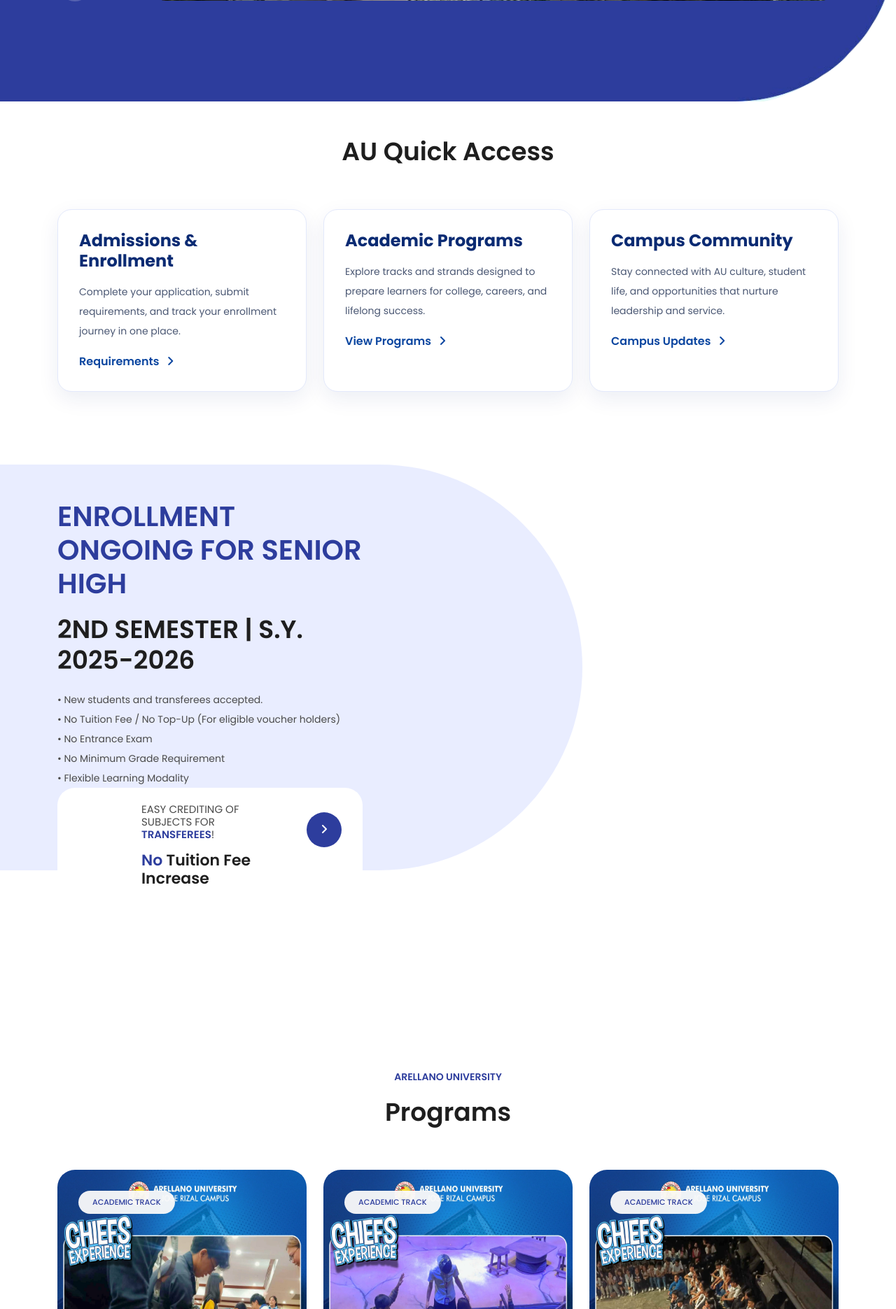
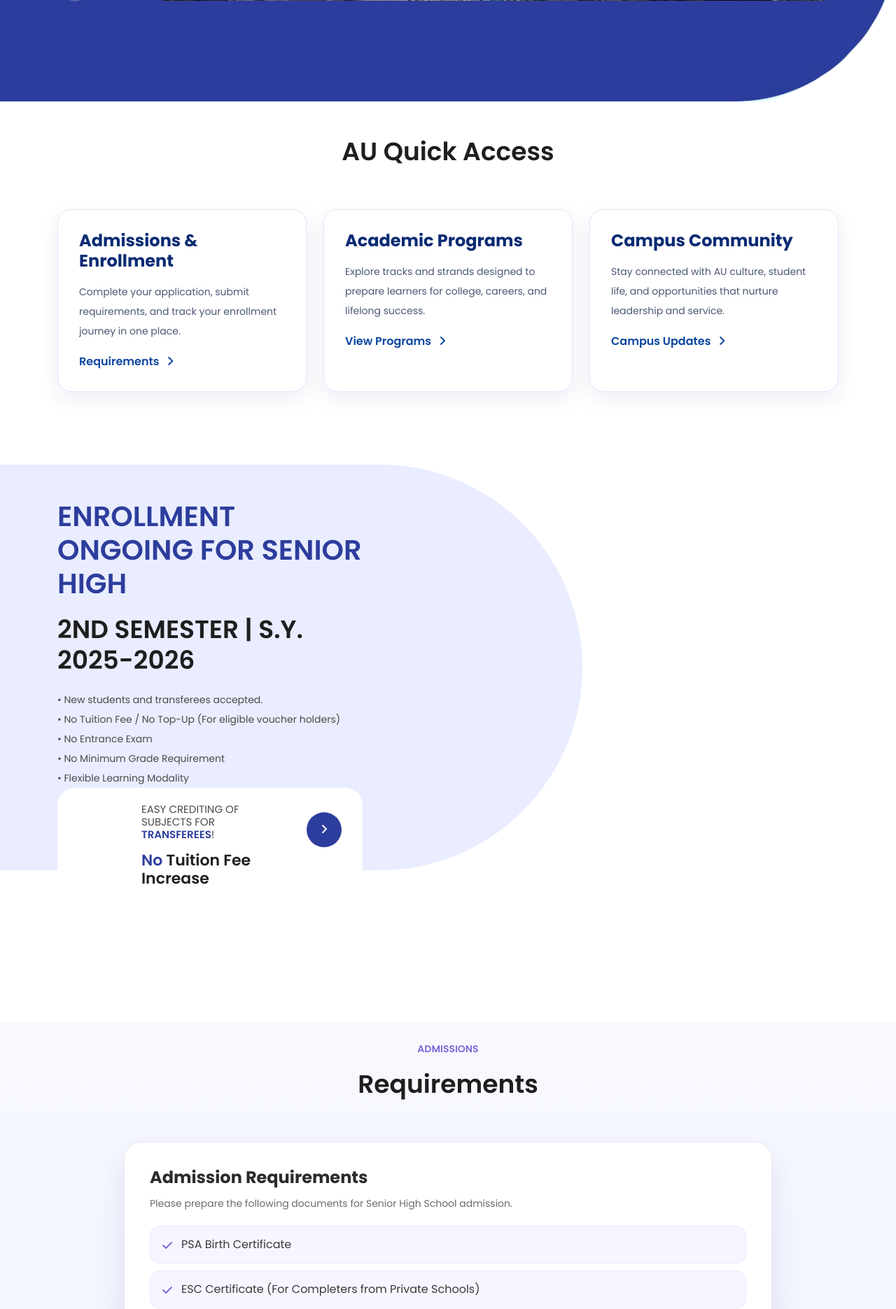
Before and after one commit to riegoheraa-cyber/au-jrc-enrollment-system, a Flask app: page / in a window 1280 px wide. Shown: the part 729-2600 px from the top of the page at 70% size. Run offline with Flask 3, Linux system fonts and the light colour scheme; some libraries are stand-ins or nearby versions.

Commit message:
Refine requirements section visual styling

```diff
--- a/backend/app.py
+++ b/backend/app.py
@@ -35,7 +35,7 @@ def enroll_now():
 
 @app.get("/requirements")
 def requirements():
-    return render_template("requirements.html")
+    return redirect(url_for("home") + "#requirements")
 
 @app.get("/admin/login")
 def admin_login():
--- a/backend/static/assets/css/templatemo-scholar.css
+++ b/backend/static/assets/css/templatemo-scholar.css
@@ -2432,3 +2432,104 @@ body {
     font-size: 16px;
   }
 }
+
+html {
+  scroll-behavior: smooth;
+}
+
+.scroll-reveal {
+  opacity: 0;
+  transform: translateY(24px);
+  transition: opacity 0.45s ease, transform 0.45s ease;
+}
+
+.scroll-reveal.is-visible {
+  opacity: 1;
+  transform: translateY(0);
+}
+
+.au-requirements {
+  background: linear-gradient(180deg, #f8f9ff 0%, #f1f4ff 100%);
+}
+
+.au-requirements .section-heading h6 {
+  color: #7a6ad8;
+}
+
+.au-requirements .section-heading h2 {
+  color: #1e1e1e;
+}
+
+.requirements-panel {
+  background: #ffffff;
+  border: 1px solid rgba(122, 106, 216, 0.16);
+  border-radius: 24px;
+  padding: 36px;
+  box-shadow: 0 20px 45px rgba(53, 38, 130, 0.12);
+}
+
+.requirements-panel h4 {
+  color: #2b2b2b;
+  margin-bottom: 8px;
+}
+
+.requirements-intro {
+  color: #6b6b6b;
+  margin-bottom: 18px;
+}
+
+.requirements-list {
+  list-style: none;
+  margin: 0;
+  padding: 0;
+}
+
+.requirements-list li {
+  position: relative;
+  color: #3a3a3a;
+  padding: 14px 16px 14px 44px;
+  margin-bottom: 10px;
+  line-height: 1.5;
+  background: #f7f5ff;
+  border: 1px solid #ece7ff;
+  border-radius: 14px;
+}
+
+.requirements-list li::before {
+  content: "\f00c";
+  font-family: "Font Awesome 5 Free";
+  font-weight: 900;
+  position: absolute;
+  left: 16px;
+  top: 15px;
+  color: #7a6ad8;
+}
+
+.requirements-actions {
+  margin-top: 24px;
+}
+
+.requirements-cta {
+  border-radius: 999px;
+  font-weight: 600;
+  padding: 12px 24px;
+  background: #7a6ad8;
+  color: #fff;
+  border: none;
+}
+
+.requirements-cta:hover {
+  background: #6553c9;
+  color: #fff;
+}
+
+@media (max-width: 767px) {
+  .requirements-panel {
+    padding: 26px 20px;
+  }
+
+  .requirements-cta {
+    width: 100%;
+    text-align: center;
+  }
+}
--- a/backend/templates/enroll.html
+++ b/backend/templates/enroll.html
@@ -76,7 +76,7 @@ https://templatemo.com/tm-586-scholar
                 </a>
 
                 <div class="dropdown-menu admissions-menu" aria-labelledby="admissionsDropdown">
-                  <a class="dropdown-item" href="/requirements">Admission Requirements</a>
+                  <a class="dropdown-item" href="/#requirements">Admission Requirements</a>
                   <a class="dropdown-item scroll-to-section" href="/enroll">Online Application</a>
                 </div>
               </li>
--- a/backend/templates/index.html
+++ b/backend/templates/index.html
@@ -66,7 +66,7 @@ https://templatemo.com/tm-586-scholar
             <!-- ***** Serach Start ***** -->
             <!-- ***** Menu Start ***** -->
             <ul class="nav">
-              <li class="scroll-to-section"><a href="/" class="active">Home</a></li>
+              <li class="scroll-to-section"><a href="#top" class="active">Home</a></li>
 
               <!-- Admissions Dropdown -->
               <li class="nav-item dropdown scroll-to-section">
@@ -76,11 +76,12 @@ https://templatemo.com/tm-586-scholar
                 </a>
 
                 <div class="dropdown-menu admissions-menu" aria-labelledby="admissionsDropdown">
-                  <a class="dropdown-item" href="/requirements">Admission Requirements</a>
+                  <a class="dropdown-item scroll-to-section" href="#requirements">Admission Requirements</a>
                   <a class="dropdown-item scroll-to-section" href="/enroll">Online Application</a>
                 </div>
               </li>
-              <li class="scroll-to-section"><a href="/#about-us">About Us</a></li>
+              <li class="scroll-to-section"><a href="#programs">Programs</a></li>
+              <li class="scroll-to-section"><a href="#about-us">About Us</a></li>
               <li class="scroll-to-section"><a href="/admin">Admin</a></li>
               <li class="scroll-to-section"><a href="/enroll" class="register-now">Enroll Now</a></li>
             </ul>
@@ -119,7 +120,7 @@ https://templatemo.com/tm-586-scholar
                 <p>We welcome incoming Grade 11 students and transferees with flexible learning options and student support.</p>
                 <div class="buttons">
                   <div class="main-button">
-                    <a href="/requirements">View Admission Requirements</a>
+                    <a href="#requirements">View Admission Requirements</a>
                   </div>
                 </div>
               </div>
@@ -131,7 +132,7 @@ https://templatemo.com/tm-586-scholar
                 <p>Experience AU's commitment to holistic development through values formation, leadership, and innovation.</p>
                 <div class="buttons">
                   <div class="main-button">
-                    <a href="/#about-us">Learn More About AU</a>
+                    <a href="#about-us">Learn More About AU</a>
                   </div>
                 </div>
               </div>
@@ -154,14 +155,14 @@ https://templatemo.com/tm-586-scholar
           <div class="highlight-card">
             <h4>Admissions & Enrollment</h4>
             <p>Complete your application, submit requirements, and track your enrollment journey in one place.</p>
-            <a href="/requirements">Requirements <i class="fa fa-angle-right"></i></a>
+            <a href="#requirements">Requirements <i class="fa fa-angle-right"></i></a>
           </div>
         </div>
         <div class="col-lg-4 col-md-6">
           <div class="highlight-card">
             <h4>Academic Programs</h4>
             <p>Explore tracks and strands designed to prepare learners for college, careers, and lifelong success.</p>
-            <a href="#courses">View Programs <i class="fa fa-angle-right"></i></a>
+            <a href="#programs">View Programs <i class="fa fa-angle-right"></i></a>
           </div>
         </div>
         <div class="col-lg-4 col-md-12">
@@ -199,7 +200,36 @@ https://templatemo.com/tm-586-scholar
     </div>
   </div>
 
-  <section class="section courses" id="courses">
+  <section class="section au-requirements scroll-reveal" id="requirements">
+    <div class="container">
+      <div class="row justify-content-center">
+        <div class="col-lg-12 text-center">
+          <div class="section-heading">
+            <h6>Admissions</h6>
+            <h2>Requirements</h2>
+          </div>
+        </div>
+        <div class="col-lg-10">
+          <div class="requirements-panel">
+            <h4>Admission Requirements</h4>
+            <p class="requirements-intro">Please prepare the following documents for Senior High School admission.</p>
+            <ul class="requirements-list">
+              <li>PSA Birth Certificate</li>
+              <li>ESC Certificate (For Completers from Private Schools)</li>
+              <li>Certificate of Completion (For Completers from Public Schools)</li>
+              <li>2x2 picture</li>
+              <li>Form 138/Report Card</li>
+            </ul>
+            <div class="requirements-actions">
+              <a href="/enroll" class="btn requirements-cta">Proceed to Enrollment</a>
+            </div>
+          </div>
+        </div>
+      </div>
+    </div>
+  </section>
+
+  <section class="section courses scroll-reveal" id="programs">
     <div class="container">
       <div class="row">
         <div class="col-lg-12 text-center">
@@ -303,7 +333,7 @@ https://templatemo.com/tm-586-scholar
     </div>
   </section>
 
-  <section class="section au-announcements" id="announcements">
+  <section class="section au-announcements scroll-reveal" id="announcements">
     <div class="container">
       <div class="row">
         <div class="col-lg-12 text-center">
@@ -338,7 +368,7 @@ https://templatemo.com/tm-586-scholar
 
 
 
-  <div class="section about-us" id="about-us">
+  <div class="section about-us scroll-reveal" id="about-us">
     <div class="container">
       <div class="row">
         <div class="col-lg-3 offset-lg-1">
```
Also changed, not shown: backend/static/assets/js/custom.js (+50 -0 lines).
